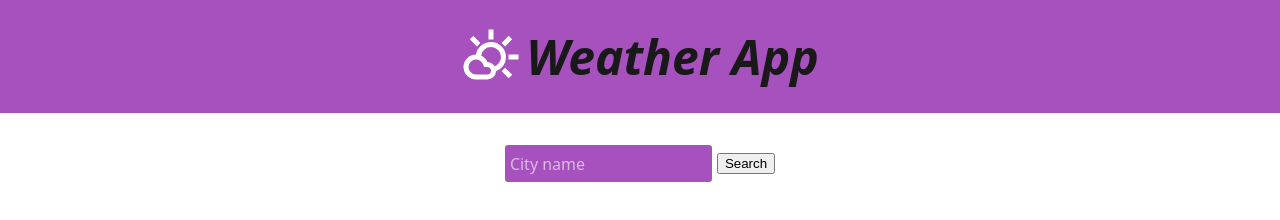
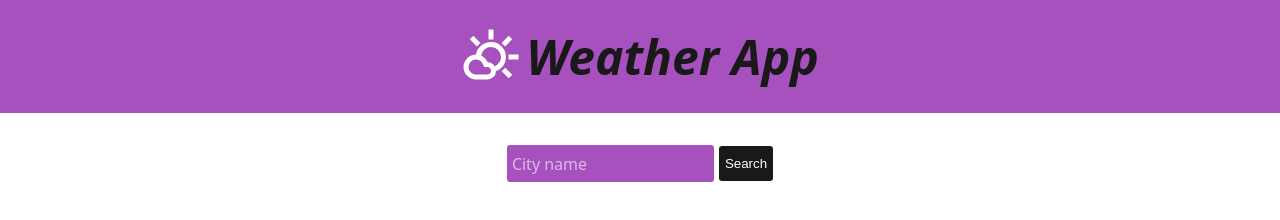
Before and after one commit to martinezdylanok/Weather-app-project, a website with bundled scripts: page index.html in a window 1280 px wide. Built offline with nearby package versions, Linux system fonts and the light colour scheme.

Commit message:
feat(button and button hover properties)
Several properties were added to both the button and the button on hover.

```diff
--- a/style.css
+++ b/style.css
@@ -55,3 +55,16 @@ form {
    font: 400 normal 1rem "system-ui";
    color: rgba(255, 255, 255, 0.6);
 }
+
+button {
+   height: 35px;
+   background-color: rgb(26, 25, 25);
+   color: white;
+   border-radius: .2rem;
+   border: none;
+   cursor: pointer;
+}
+
+button:hover {
+   color: rgb(202, 202, 202);
+}
```
